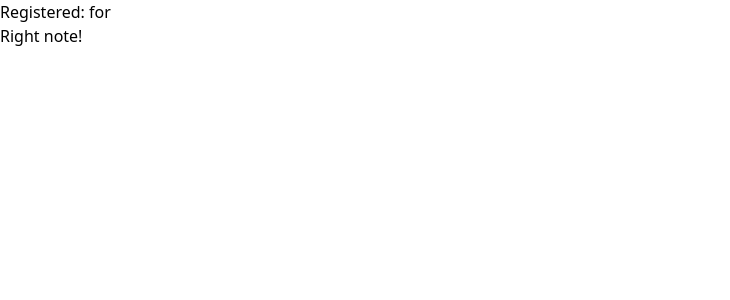
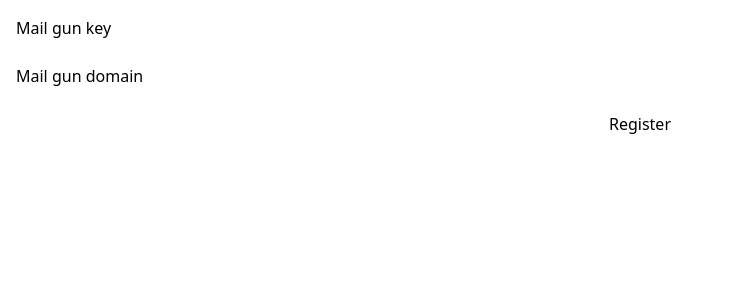
Before and after one commit to calimaborges-drafts/notoself, a Next.js app: page /register in a window 1280 px wide. Shown: the top 300 px of the page, without its empty margins (0-730 px from the left). Built offline with nearby package versions, Linux system fonts and the light colour scheme.

Commit message:
Added register route

```diff
--- a/package.json
+++ b/package.json
@@ -9,6 +9,7 @@
     "start": "next start"
   },
   "dependencies": {
+    "localforage": "^1.9.0",
     "mailgun.js": "^2.0.1",
     "next": "^10.0.0",
     "react": "^17.0.1",
--- a/src/pages/index.js
+++ b/src/pages/index.js
@@ -1,15 +1,22 @@
-import { useRouter } from "next/router";
+import localForage from "localforage";
 
 export default function Index({ mailTo }) {
   async function handleSubmit(event) {
     event.preventDefault();
+
     const noteEl = event.target.elements.namedItem("note");
+    const { key, domain } = await localForage.getItem("notoself-config");
+
+    if (!key || !domain) {
+      throw new Error("key and domain must be set at /register");
+    }
+
     const response = await fetch("/api/note", {
       method: "POST",
       body: JSON.stringify({
         note: noteEl.value,
-        key: null, // FIXME: Register should store and this should get it
-        domain: null // FIXME: Register should store and this should get it
+        key,
+        domain,
       }),
     });
     noteEl.value = "";
--- a/src/pages/register.js
+++ b/src/pages/register.js
@@ -1,17 +1,28 @@
-import Link from "next/link";
 import { useRouter } from "next/router";
+import * as localForage from "localforage";
 
 export default function Register() {
   const router = useRouter();
-  const { key, domain } = router.query;
+
+  async function register(event) {
+    event.preventDefault();
+
+    const key = event.target.elements.namedItem("key").value;
+    const domain = event.target.elements.namedItem("domain").value;
+
+    await localForage.setItem("notoself-config", { key, domain });
+    router.push("/");
+  }
 
   return (
-    <p>
-      Registered: {key} for {domain}
-      <br />
-      <Link href="/">
-        <a>Right note!</a>
-      </Link>
-    </p>
+    <form onSubmit={register} className="flex flex-col p-4">
+      <label htmlFor="key">Mail gun key</label>
+      <input id="key" name="key" type="password" required />
+
+      <label htmlFor="domain">Mail gun domain</label>
+      <input id="domain" name="domain" type="text" required />
+
+      <button type="submit">Register</button>
+    </form>
   );
 }
```
Also changed, not shown: 2 other files (tests, documents, lock files or other folders).
